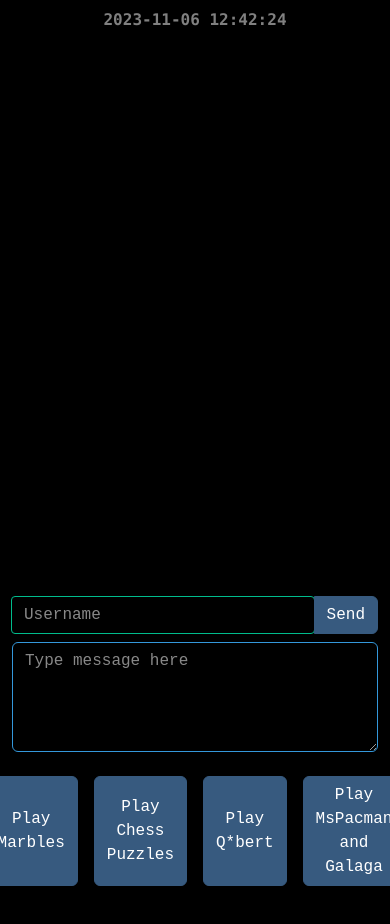
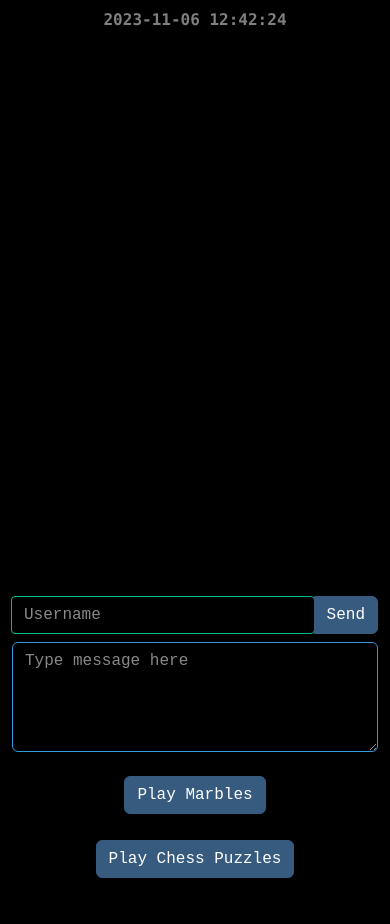
Before and after one commit to vlorg/talkbox, a website: page public/index.html in a window 390 px wide. Drawn offline with nearby package versions, Linux system fonts and the light colour scheme; no server answers; a web font is replaced by a local one.

Commit message:
Some games just don't work at all on mobile, so I've made a distinction between desktop and mobile by way of a hardcoded breakpoint in the screen width. Breakpoint is set to 'md' in Boostrap 5.

```diff
--- a/public/assets/css/styles.css
+++ b/public/assets/css/styles.css
@@ -92,7 +92,9 @@ a {
 }
 
 .button-group-center {
-    display: flex;
-    justify-content: center;
-    /*height: 100%; !* Adjust this as necessary for your UI *!*/
+    display: flex; /* Enable flexbox */
+    justify-content: center; /* Center the buttons horizontally */
+    align-items: center; /* Center the buttons vertically */
+    flex-wrap: wrap; /* Allow buttons to wrap to the next line */
+    gap: 10px; /* Provide some space between buttons */
 }
--- a/public/assets/js/classes/ArcadeLoader.js
+++ b/public/assets/js/classes/ArcadeLoader.js
@@ -1,4 +1,6 @@
 class ArcadeLoader {
+    mobileBreakpoint = 768;
+
     constructor() {
         this.canvasContainer = document.getElementById('canvas-container');
         this.initCanvasContainer();
@@ -11,29 +13,39 @@ class ArcadeLoader {
         // Create the button group container
         const buttonGroup = this.createButtonGroup();
 
-        // Create buttons with respective titles and handlers
+        // Define games with respective titles and handlers
         const games = [
             {
                 title: 'Play Marbles',
-                handler: () => this.loadMarbles()
+                handler: () => this.loadMarbles(),
+                mobileFriendly: true
             },
             {
                 title: 'Play Chess Puzzles',
-                handler: () => this.loadIframe('https://lichess.org/training/frame?theme=metal&bg=dark&pieceSet=california', 400, 444)
+                handler: () => this.loadIframe('https://lichess.org/training/frame?theme=metal&bg=dark&pieceSet=california', 400, 444),
+                mobileFriendly: true
             },
             {
                 title: 'Play Q*bert',
-                handler: () => this.loadIframe('https://archive.org/embed/arcade_qbert', 560, 600)
+                handler: () => this.loadIframe('https://archive.org/embed/arcade_qbert', 560, 600),
+                mobileFriendly: false
             },
             {
                 title: 'Play MsPacman and Galaga',
-                handler: () => this.loadIframe('https://archive.org/embed/arcade_20pacgal', 560, 600)
+                handler: () => this.loadIframe('https://archive.org/embed/arcade_20pacgal', 560, 600),
+                mobileFriendly: false
             }
         ];
 
+        // Detect current breakpoint
+        const isMobile = window.innerWidth < this.mobileBreakpoint
+
         games.forEach(game => {
-            const button = this.createButton(game.title, game.handler);
-            buttonGroup.appendChild(button);
+            // If the game is mobile-friendly, or we're not on a mobile device, add the button
+            if (game.mobileFriendly || !isMobile) {
+                const button = this.createButton(game.title, game.handler);
+                buttonGroup.appendChild(button);
+            }
         });
 
         // Append the button group to the canvas container
```
